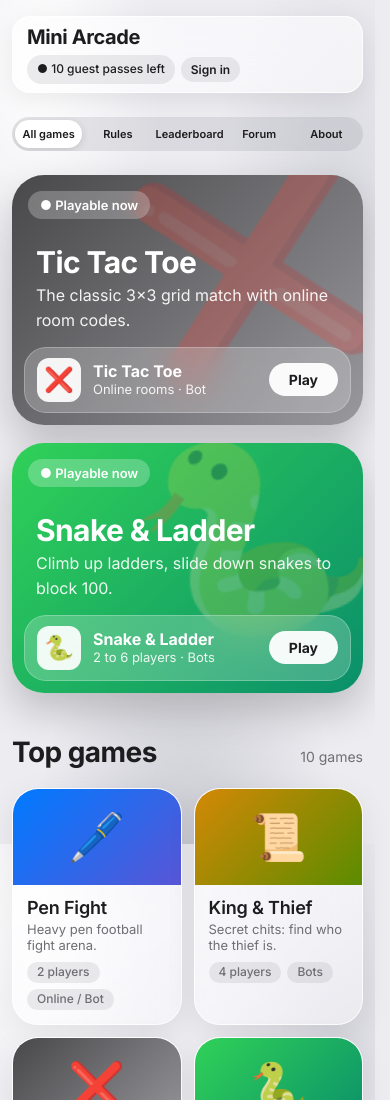
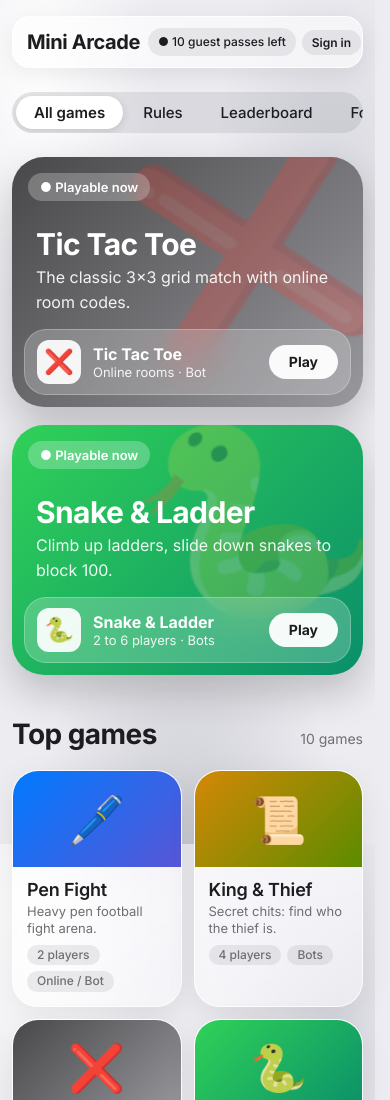
Before and after one commit to justmishchief/mini-arcade, a plain HTML site: page index.html in a window 390 px wide. Shown: the top 1100 px of the page. Drawn offline with nearby package versions, Linux system fonts and the light colour scheme.

Commit message:
fixed some more

```diff
--- a/js/auth.js
+++ b/js/auth.js
@@ -104,13 +104,6 @@
       const path = window.location.pathname;
       const isHome = path.endsWith('index.html') || path === '/' || path === '';
       if (!isHome) {
-        // Enforce balanced single-row flex layout on the topbar
-        topbar.style.display = 'flex';
-        topbar.style.alignItems = 'center';
-        topbar.style.justifyContent = 'space-between';
-        topbar.style.flexWrap = 'nowrap';
-        topbar.style.gap = '8px';
-
         const arrow = document.createElement('a');
         arrow.id = 'mobile-back-arrow';
         arrow.href = 'index.html';
@@ -125,9 +118,6 @@
         `;
 
         if (logo) {
-          // Group the back arrow cleanly adjacent to the logo
-          logo.style.display = 'inline-flex';
-          logo.style.alignItems = 'center';
           logo.parentElement.insertBefore(arrow, logo);
         } else {
           topbar.prepend(arrow);
--- a/style.css
+++ b/style.css
@@ -515,29 +515,53 @@ a, button, input, select, textarea {
   cursor: pointer;
   margin-top: 6px;
 }
+
 /* Mobile Responsive Fit for Navigation Capsule Bar */
 @media (max-width: 480px) {
   .nav .seg {
-    display: flex !important;
-    width: 100% !important;
-    padding: 3px !important;
-    gap: 2px !important;
-    overflow-x: hidden !important;
-    box-sizing: border-box !important;
-  }
-  .nav .seg button,
-  .nav .seg a button {
-    flex: 1 1 0 !important;
-    padding: 7px 2px !important;
-    font-size: 11px !important;
-    font-weight: 600 !important;
-    white-space: nowrap !important;
-    text-align: center !important;
-    min-width: 0 !important;
-  }
-  .nav .seg a {
-    flex: 1 1 0 !important;
-    display: flex !important;
-    text-decoration: none !important;
+    display: flex;
   }
 }
+
+/* Topbar & Mobile Back Button Single Row Layout */
+.topbar {
+  display: flex !important;
+  flex-direction: row !important;
+  align-items: center !important;
+  justify-content: space-between !important;
+  flex-wrap: nowrap !important;
+  gap: 8px !important;
+}
+
+.topbar .logo {
+  display: inline-flex !important;
+  align-items: center !important;
+  gap: 6px !important;
+  flex-shrink: 0 !important;
+  margin: 0 !important;
+}
+
+.topbar .topright {
+  display: inline-flex !important;
+  align-items: center !important;
+  gap: 6px !important;
+  flex-shrink: 0 !important;
+  margin-left: auto !important;
+}
+
+#mobile-back-arrow {
+  display: inline-flex !important;
+  align-items: center !important;
+  justify-content: center !important;
+  width: 32px !important;
+  height: 32px !important;
+  border-radius: 50% !important;
+  background: rgba(0, 0, 0, 0.06) !important;
+  color: var(--ink, #1c1c1e) !important;
+  text-decoration: none !important;
+  font-size: 18px !important;
+  font-weight: 700 !important;
+  line-height: 1 !important;
+  flex-shrink: 0 !important;
+  margin-right: 4px !important;
+}
```
Also changed, not shown: snakeladder.html (+3 -0 lines).
